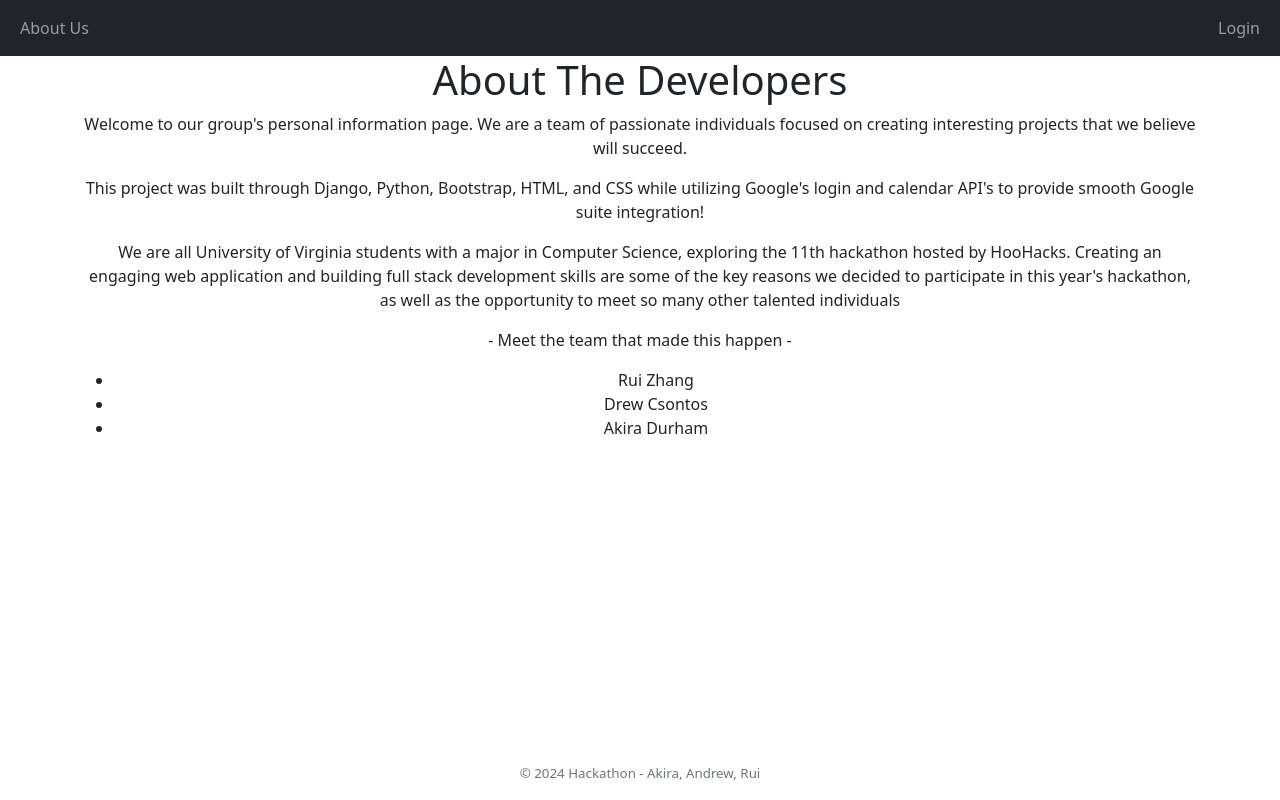
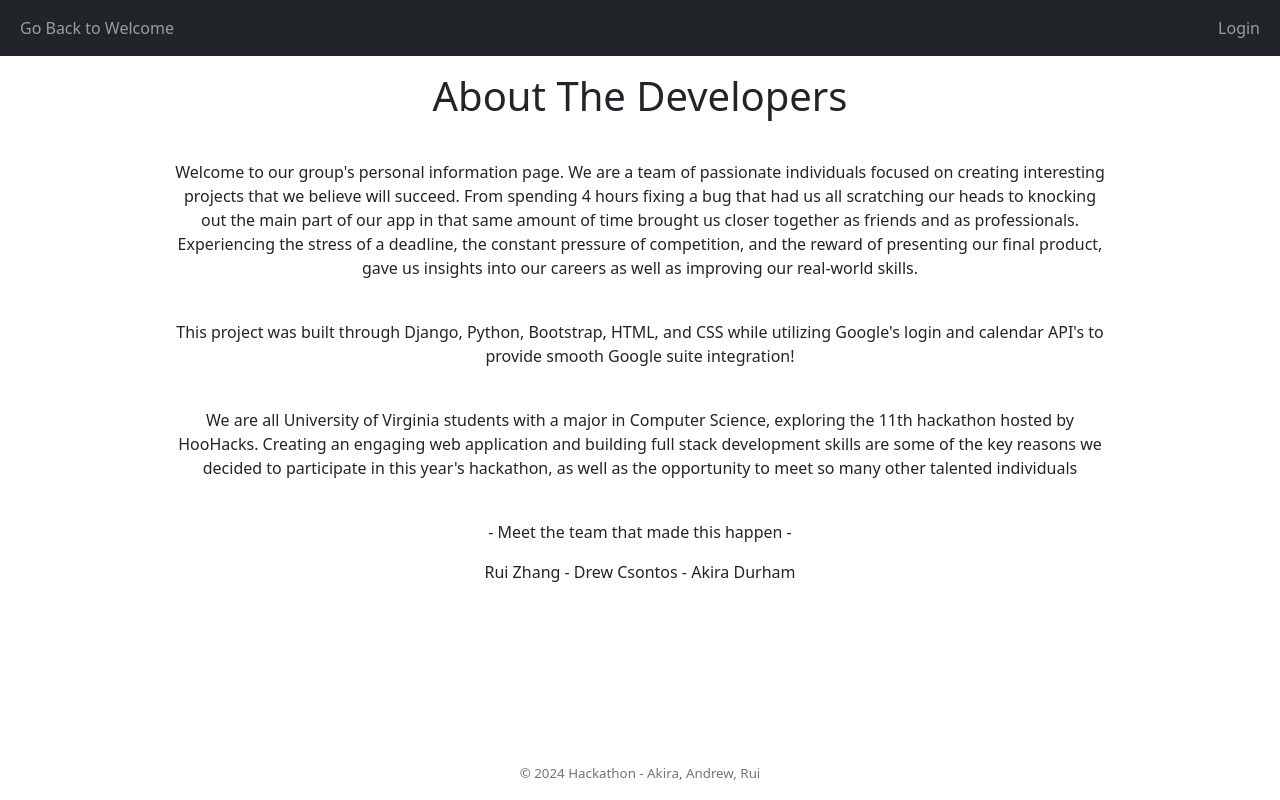
Before and after one commit to akiradurham/hoohacks2024, a Django app: page /healthyhoos/about/ in a window 1280 px wide. Run offline with Django 4.2, Linux system fonts and the light colour scheme; data comes from the database, SQL or seed files in the repository; some libraries are stand-ins or nearby versions.

Commit message:
added in favicon and editing html pages

```diff
--- a/mysite/healthyhoos/templates/healthyhoos/about.html
+++ b/mysite/healthyhoos/templates/healthyhoos/about.html
@@ -1,26 +1,30 @@
 {%extends 'healthyhoos/base.html'%}
 {% block content %}
-<div class="container text-center" style="height: 80vh; width: 90vw;">
+<div class="container" style="display: flex; justify-content: center; align-items: center; height: 80vh; margin-bottom: 10vh; overflow-y: auto;">
+    <div class="container text-center" style="height: 80vh; width:75vw; padding-top: 2vh;">
         <h1>About The Developers</h1>
-    <p>
+        <p style="margin-bottom: 5vh;"></p>
+        <p style="margin-bottom: 5vh;">
             Welcome to our group's personal information page. We are a team of passionate
             individuals focused on creating interesting projects that we believe will succeed.
+            From spending 4 hours fixing a bug that had us all scratching our heads to knocking
+            out the main part of our app in that same amount of time brought us closer together
+            as friends and as professionals. Experiencing the stress of a deadline, the constant
+            pressure of competition, and the reward of presenting our final product, gave us
+            insights into our careers as well as improving our real-world skills.
         </p>
-    <p>
+        <p style="margin-bottom: 5vh;">
             This project was built through Django, Python, Bootstrap, HTML, and CSS while utilizing
             Google's login and calendar API's to provide smooth Google suite integration!
         </p>
-    <p>
+        <p style="margin-bottom: 5vh;">
             We are all University of Virginia students with a major in Computer Science, exploring the
             11th hackathon hosted by HooHacks. Creating an engaging web application and building full stack
             development skills are some of the key reasons we decided to participate in this year's hackathon,
             as well as the opportunity to meet so many other talented individuals
         </p>
         <p> - Meet the team that made this happen - </p>
-    <ul>
-        <li>Rui Zhang</li>
-        <li>Drew Csontos</li>
-        <li>Akira Durham</li>
-    </ul>
+        <p>Rui Zhang - Drew Csontos - Akira Durham</p>
+    </div>
 </div>
 {% endblock %}
--- a/mysite/healthyhoos/templates/healthyhoos/base.html
+++ b/mysite/healthyhoos/templates/healthyhoos/base.html
@@ -1,9 +1,12 @@
 {% load socialaccount %}
+{% load static %}
 <!DOCTYPE html>
 <!--
 https://getbootstrap.com/docs/4.0/components/navbar/
 https://getbootstrap.com/docs/4.1/layout/grid/
 https://www.jsdelivr.com/package/npm/bootstrap?version=5.1.3
+<a target="_blank" href="https://icons8.com/icon/114073/heart">Heart</a> icon by <a target="_blank" href="https://icons8.com">Icons8</a>
+Heart icon by Icons8
 
 -->
 
@@ -15,7 +18,9 @@ https://www.jsdelivr.com/package/npm/bootstrap?version=5.1.3
       href="https://cdn.jsdelivr.net/npm/bootstrap@5.1.3/dist/css/bootstrap.min.css"
       rel="stylesheet"
     />
-    <title> HealthFirst </title>
+    <link rel="icon" href="{% static 'favicon.ico' %}" type="image/x-icon">
+    <link rel="shortcut icon" href="{% static 'favicon.ico' %}" type="image/x-icon">
+    <title> YouFirst </title>
 </head>
 <body>
     <nav class="navbar navbar-expand-lg navbar-dark bg-dark">
@@ -27,9 +32,15 @@ https://www.jsdelivr.com/package/npm/bootstrap?version=5.1.3
                             <a class="nav-link" href="/healthyhoos/home"> Home </a>
                         </li>
                     {% else %}
+                        {% if request.path == '/healthyhoos/about/' %}
+                            <li class="nav-item">
+                                <a class="nav-link" href="/healthyhoos/"> Go Back to Welcome </a>
+                            </li>
+                        {% else %}
                             <li class="nav-item">
                                 <a class="nav-link" href="/healthyhoos/about"> About Us </a>
                             </li>
+                        {% endif %}
                     {% endif %}
                 </ul>
             </div>
--- a/mysite/mysite/settings.py
+++ b/mysite/mysite/settings.py
@@ -128,7 +128,7 @@ USE_TZ = True
 # Static files (CSS, JavaScript, Images)
 # https://docs.djangoproject.com/en/4.2/howto/static-files/
 
-STATIC_URL = 'static/'
+STATIC_URL = '/static/'
 
 SOCIALACCOUNT_PROVIDERS = {
     'google': {
```
Also changed, not shown: mysite/healthyhoos/templates/healthyhoos/welcome.html (+7 -3 lines), mysite/healthyhoos/static/favicon.ico (added). Lines whose indentation alone changed are shown as unchanged.
